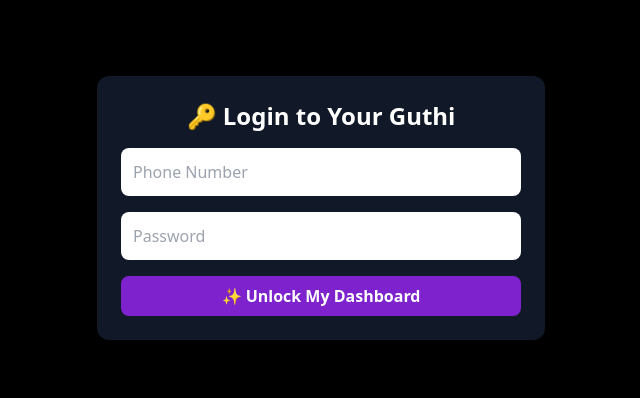
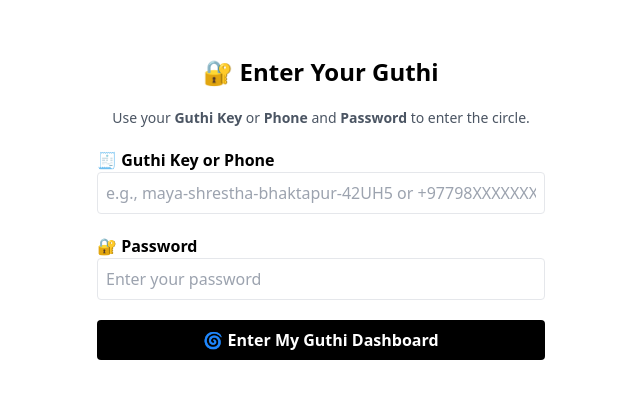
Before and after one commit to Zenslim/PasaGuthi, a Next.js app: page /signin in a window 1280 px wide. Shown: the part 192-590 px from the top of the page, without its empty margins (319-959 px from the left). Built offline with nearby package versions, Linux system fonts and the light colour scheme; no server answers.

Commit message:
Update signin.jsx

```diff
--- a/pages/signin.jsx
+++ b/pages/signin.jsx
@@ -1,31 +1,36 @@
-
 import { useState } from 'react';
 import { useRouter } from 'next/router';
 import { supabase } from '../lib/supabaseClient';
 import bcrypt from 'bcryptjs';
 
-export default function SignInPage() {
-  const [phone, setPhone] = useState('');
+export default function SignIn() {
+  const router = useRouter();
+  const [identifier, setIdentifier] = useState('');
   const [password, setPassword] = useState('');
   const [error, setError] = useState('');
-  const router = useRouter();
 
-  const handleSignIn = async () => {
+  const handleSubmit = async (e) => {
+    e.preventDefault();
     setError('');
-    const { data, error } = await supabase
+
+    const isPhone = identifier.startsWith('+');
+    const key = isPhone ? 'phone' : 'guthiKey';
+
+    const { data, error: fetchError } = await supabase
       .from('users')
       .select('*')
-      .eq('phone', phone.trim())
+      .eq(key, identifier)
+      .limit(1)
       .single();
 
-    if (error || !data) {
-      setError('No user found with that phone number.');
+    if (fetchError || !data) {
+      setError('❌ User not found. Please check your Guthi Key or phone.');
       return;
     }
 
-    const passwordMatch = await bcrypt.compare(password, data.password);
-    if (!passwordMatch) {
-      setError('Incorrect password.');
+    const match = await bcrypt.compare(password, data.password || '');
+    if (!match) {
+      setError('❌ Incorrect password.');
       return;
     }
 
@@ -34,24 +39,48 @@ export default function SignInPage() {
   };
 
   return (
-    <div className="min-h-screen bg-black text-white flex items-center justify-center p-6">
-      <div className="max-w-md w-full bg-gray-900 p-6 rounded-xl shadow-lg">
-<h1 className="text-2xl font-bold text-center mb-4">🔑 Login to Your Guthi</h1>
-      <input className="w-full p-3 mb-4 text-black rounded-lg"
-        type="tel"
-        placeholder="Phone Number"
-        value={phone}
-        onChange={(e) => setPhone(e.target.value)}
+    <div className="min-h-screen flex items-center justify-center bg-white text-black p-6">
+      <form onSubmit={handleSubmit} className="w-full max-w-md space-y-5">
+        <h1 className="text-2xl font-bold text-center">🔐 Enter Your Guthi</h1>
+        <p className="text-sm text-center text-gray-600">
+          Use your <strong>Guthi Key</strong> or <strong>Phone</strong> and <strong>Password</strong> to enter the circle.
+        </p>
+
+        <div>
+          <label className="block font-semibold">🧾 Guthi Key or Phone</label>
+          <input
+            type="text"
+            required
+            placeholder="e.g., maya-shrestha-bhaktapur-42UH5 or +97798XXXXXXX"
+            value={identifier}
+            onChange={(e) => setIdentifier(e.target.value)}
+            className="w-full p-2 border rounded"
           />
-      <input className="w-full p-3 mb-4 text-black rounded-lg"
+        </div>
+
+        <div>
+          <label className="block font-semibold">🔐 Password</label>
+          <input
             type="password"
-        placeholder="Password"
+            required
+            placeholder="Enter your password"
             value={password}
             onChange={(e) => setPassword(e.target.value)}
+            className="w-full p-2 border rounded"
           />
-      {error && <p>{error}</p>}
-      <button className="w-full bg-purple-700 hover:bg-purple-800 text-white font-bold py-2 px-4 rounded-lg" onClick={handleSignIn}>✨ Unlock My Dashboard</button>
         </div>
+
+        {error && (
+          <p className="text-sm text-red-700 text-center">{error}</p>
+        )}
+
+        <button
+          type="submit"
+          className="w-full bg-black text-white font-bold py-2 px-4 rounded hover:bg-gray-800"
+        >
+          🌀 Enter My Guthi Dashboard
+        </button>
+      </form>
     </div>
   );
 }
```
Lines whose indentation alone changed are shown as unchanged.
